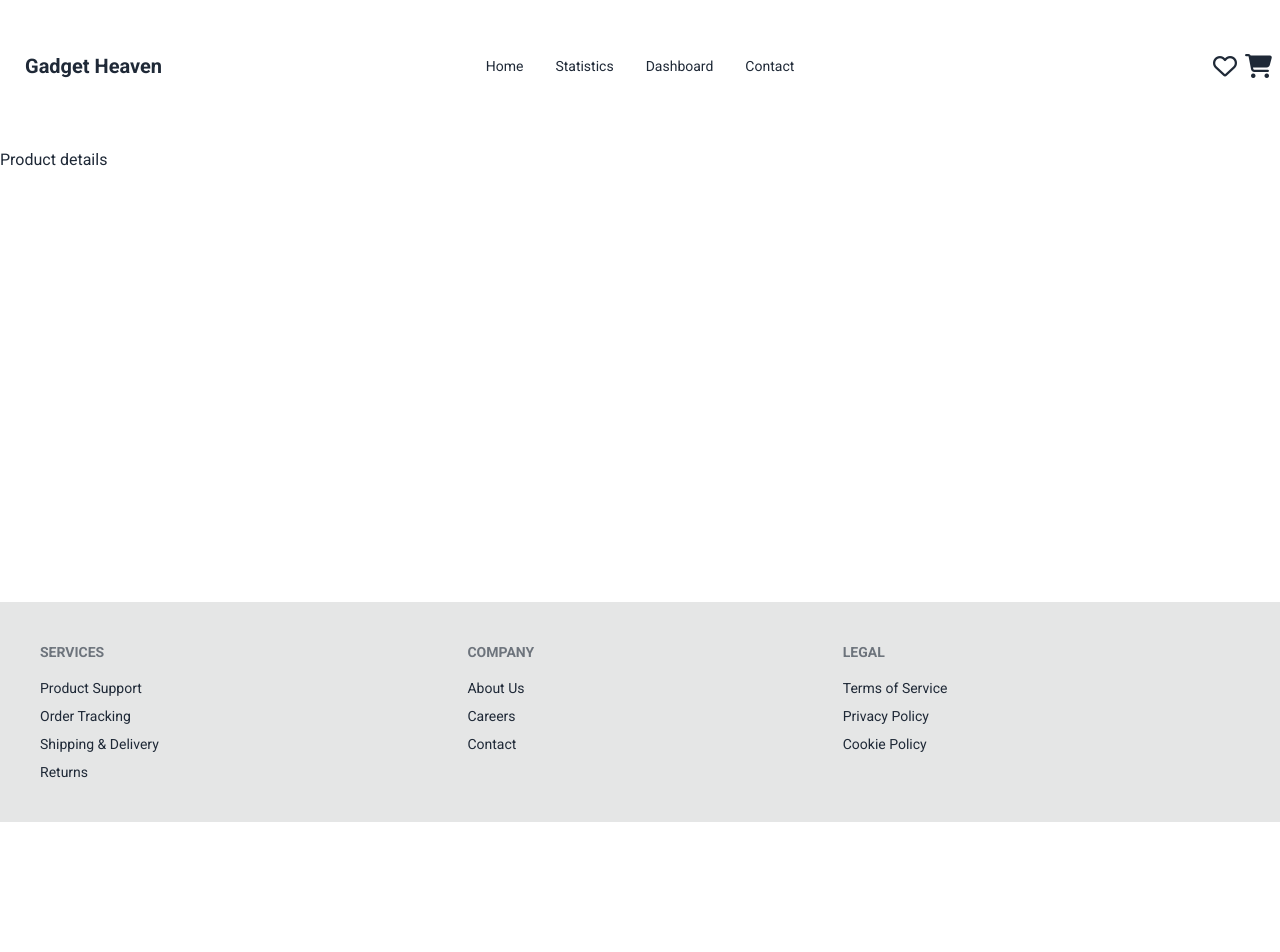
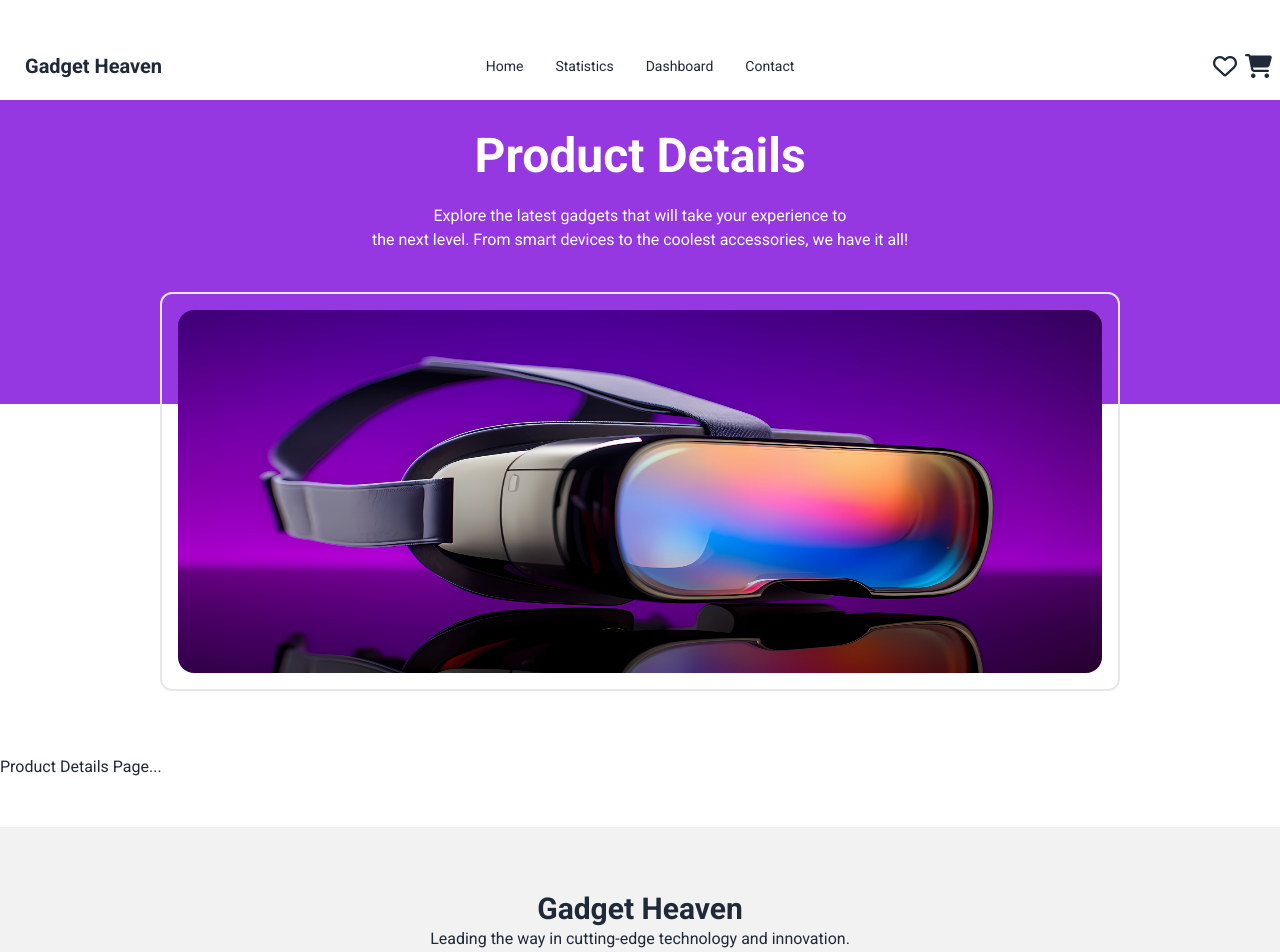
Before and after one commit to arman-miaa/gadget-heaven, a React (Vite) app: page /productDetails in a window 1280 px wide. Shown: the top 952 px of the page. Before the commit the page ends 822 px from the top, so only its background shows below. Built offline with nearby package versions, Linux system fonts and the light colour scheme.

Commit message:
added product details section

```diff
--- a/src/Pages/ProductDetails.jsx
+++ b/src/Pages/ProductDetails.jsx
@@ -1,9 +1,32 @@
+import Hero from "../components/Hero";
 
 const ProductDetails = () => {
     return (
-        <div>
-            <h1>Product details </h1>
+      <div>
+        <div className="bg-[#9538E2] relative  pb-32 text-white -mt-[48px] text-center ">
+          <h1 className="font-bold text-5xl pt-8 ">
+            Product Details
+          </h1>
+          <p className="my-6">
+            Explore the latest gadgets that will take your experience to <br />{" "}
+            the next level. From smart devices to the coolest accessories, we
+            have it all!
+          </p>
+
+
+          <Hero></Hero>
         </div>
+        <div className="mb-16 w-full  -mt-28 sticky">
+          <div className="border-2 w-3/4 mx-auto p-4 rounded-xl">
+            <img
+              className=" w-full mx-auto rounded-2xl  text-center  h-[363px] "
+              src="/banner.jpg"
+              alt=""
+            />
+          </div>
+        </div>
+        <h1>Product Details Page...</h1>
+      </div>
     );
 };
 
--- a/src/components/Footer.jsx
+++ b/src/components/Footer.jsx
@@ -1,8 +1,13 @@
 
 const Footer = () => {
     return (
-      <div>
-        <footer className="footer bg-base-300 text-base-content p-10">
+      <div className="bg-base-200 pt-16">
+        <div className="text-center">
+          <h3 className="text-3xl font-bold">Gadget Heaven</h3>
+          <p>Leading the way in cutting-edge technology and innovation.</p>
+        </div>
+        <hr className="mt-8" />
+        <section className="footer  text-base-content p-10">
           <nav>
             <h6 className="footer-title">Services</h6>
             <a className="link link-hover">Product Support</a>
@@ -22,7 +27,7 @@ const Footer = () => {
             <a className="link link-hover">Privacy Policy</a>
             <a className="link link-hover">Cookie Policy</a>
           </nav>
-        </footer>
+        </section>
       </div>
     );
 };
```
